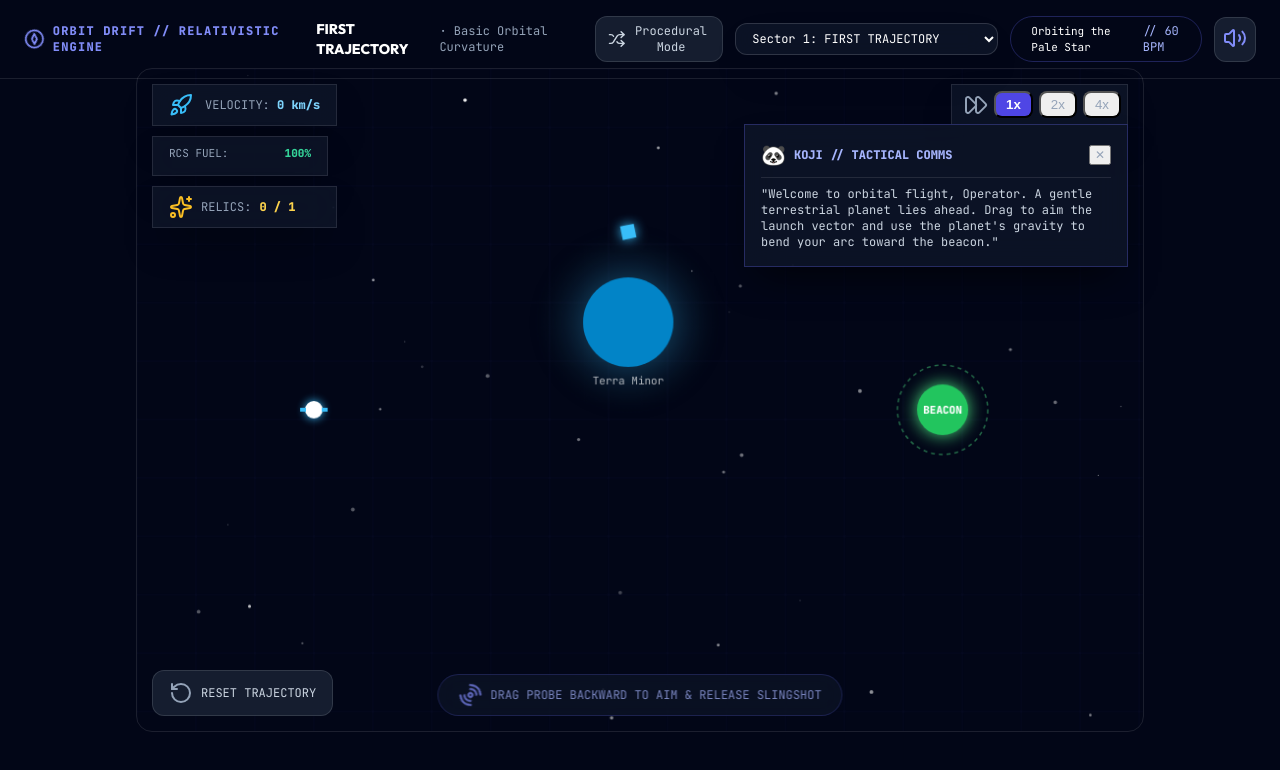
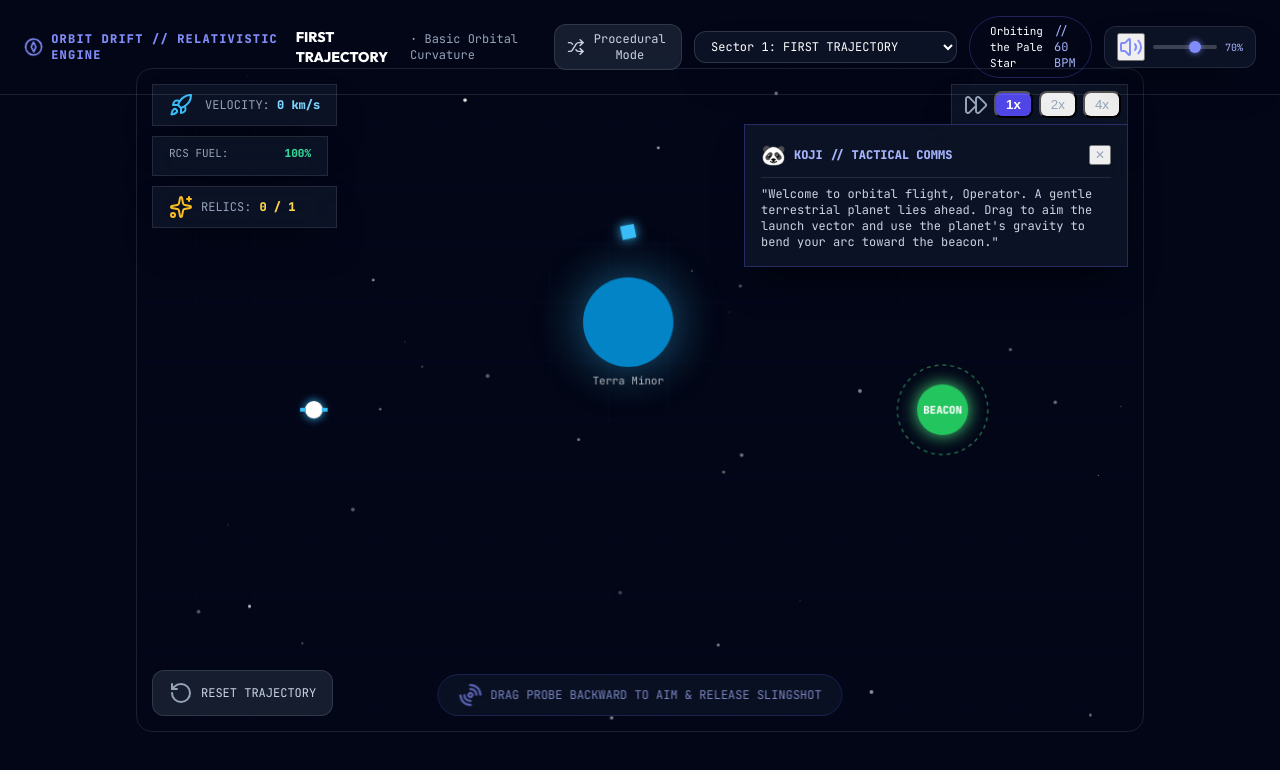
Before and after one commit to AnuraagGRao/orbital-gravity, a React (Vite) app: page / in a window 1280 px wide. Shown: the top 770 px of the page. Built offline with nearby package versions, Linux system fonts and the light colour scheme; the HTML template or start-up script is replaced by a standard one.

Commit message:
feat(orbital-gravity): add master volume slider and scale sound gain

```diff
--- a/src/App.tsx
+++ b/src/App.tsx
@@ -24,6 +24,7 @@ export default function App() {
   const [probeState, setProbeState] = useState<Probe["state"]>("docked");
   const [timeWarp, setTimeWarpState] = useState(1);
   const [isMuted, setIsMuted] = useState(celestialSound.isMuted);
+  const [volume, setVolumeState] = useState(celestialSound.volume);
 
   // Modals & Dialogue
   const [victoryModal, setVictoryModal] = useState<MissionResult | null>(null);
@@ -128,6 +129,15 @@ export default function App() {
     setIsMuted(muted);
   };
 
+  const handleVolumeChange = (newVol: number) => {
+    setVolumeState(newVol);
+    celestialSound.setVolume(newVol);
+    if (isMuted && newVol > 0) {
+      celestialSound.toggleMute();
+      setIsMuted(false);
+    }
+  };
+
   const fuelPercent = Math.round((fuel / maxFuel) * 100);
 
   return (
@@ -179,7 +189,7 @@ export default function App() {
           )}
 
           {/* Audio Indicator */}
-          {!isMuted && (
+          {!isMuted && volume > 0 && (
             <div className="hidden lg:flex items-center gap-2 px-3 py-1.5 bg-slate-900/80 border border-indigo-500/30 rounded-full text-xs font-mono text-indigo-300">
               <div className="flex items-end gap-0.5 h-3">
                 <span className="w-0.5 bg-indigo-400 rounded-full animate-pulse h-full" />
@@ -191,13 +201,29 @@ export default function App() {
             </div>
           )}
 
-          <button
-            onClick={toggleSound}
-            className="glass-btn p-2 text-slate-300 hover:text-white rounded-xl"
-            title={isMuted ? "Unmute" : "Mute"}
-          >
-            {isMuted ? <VolumeX className="w-4 h-4 text-rose-400" /> : <Volume2 className="w-4 h-4 text-indigo-400" />}
-          </button>
+          {/* Volume Slider & Mute Control */}
+          <div className="glass-panel px-3 py-1.5 flex items-center gap-2 rounded-xl">
+            <button
+              onClick={toggleSound}
+              className="text-slate-300 hover:text-white transition-all cursor-pointer flex items-center justify-center"
+              title={isMuted ? "Unmute Audio" : "Mute Audio"}
+            >
+              {isMuted || volume === 0 ? <VolumeX className="w-4 h-4 text-rose-400" /> : <Volume2 className="w-4 h-4 text-indigo-400" />}
+            </button>
+            <input
+              type="range"
+              min="0"
+              max="1"
+              step="0.05"
+              value={isMuted ? 0 : volume}
+              onChange={(e) => handleVolumeChange(parseFloat(e.target.value))}
+              className="volume-slider w-16 sm:w-20"
+              title={`Master Volume: ${Math.round((isMuted ? 0 : volume) * 100)}%`}
+            />
+            <span className="text-[10px] font-mono text-indigo-300 w-7 text-right">
+              {isMuted ? "0%" : `${Math.round(volume * 100)}%`}
+            </span>
+          </div>
         </div>
       </header>
 
--- a/src/game/sound.ts
+++ b/src/game/sound.ts
@@ -5,9 +5,17 @@ export class CelestialAudio {
   private ctx: AudioContext | null = null;
   private bgmAudio: HTMLAudioElement | null = null;
   public isMuted: boolean = false;
+  public volume: number = 0.7; // 0.0 to 1.0
 
   constructor() {
     this.isMuted = localStorage.getItem("og_muted") === "true";
+    const savedVol = localStorage.getItem("og_volume");
+    if (savedVol !== null) {
+      const parsed = parseFloat(savedVol);
+      if (!isNaN(parsed)) {
+        this.volume = Math.max(0, Math.min(1, parsed));
+      }
+    }
   }
 
   private initCtx() {
@@ -20,12 +28,23 @@ export class CelestialAudio {
     }
   }
 
+  public setVolume(val: number) {
+    this.volume = Math.max(0, Math.min(1, val));
+    localStorage.setItem("og_volume", this.volume.toString());
+
+    if (this.bgmAudio && !this.isMuted) {
+      this.bgmAudio.volume = 0.45 * this.volume;
+    }
+  }
+
   startBgm() {
-    if (this.isMuted) return;
+    if (this.isMuted || this.volume <= 0) return;
     if (!this.bgmAudio) {
       this.bgmAudio = new Audio("/audio/bgm.mp3");
       this.bgmAudio.loop = true;
-      this.bgmAudio.volume = 0.45;
+      this.bgmAudio.volume = 0.45 * this.volume;
+    } else {
+      this.bgmAudio.volume = 0.45 * this.volume;
     }
     this.bgmAudio.play().catch(() => {
       // Browser autoplay policy guard
@@ -34,7 +53,7 @@ export class CelestialAudio {
 
   // Slingshot Aim Tension Hum (frequency scales with pull distance)
   playTension(powerNormalized: number) {
-    if (this.isMuted) return;
+    if (this.isMuted || this.volume <= 0) return;
     this.initCtx();
     if (!this.ctx) return;
 
@@ -46,7 +65,7 @@ export class CelestialAudio {
     const freq = 120 + powerNormalized * 280; // 120Hz to 400Hz
     osc.frequency.setValueAtTime(freq, now);
 
-    gain.gain.setValueAtTime(0.04, now);
+    gain.gain.setValueAtTime(0.04 * this.volume, now);
     gain.gain.exponentialRampToValueAtTime(0.001, now + 0.08);
 
     osc.connect(gain);
@@ -57,7 +76,7 @@ export class CelestialAudio {
 
   // Probe Launch Swoosh
   playLaunch() {
-    if (this.isMuted) return;
+    if (this.isMuted || this.volume <= 0) return;
     this.initCtx();
     if (!this.ctx) return;
 
@@ -69,7 +88,7 @@ export class CelestialAudio {
     osc.frequency.setValueAtTime(180, now);
     osc.frequency.exponentialRampToValueAtTime(650, now + 0.25);
 
-    gain.gain.setValueAtTime(0.2, now);
+    gain.gain.setValueAtTime(0.2 * this.volume, now);
     gain.gain.exponentialRampToValueAtTime(0.001, now + 0.28);
 
     osc.connect(gain);
@@ -80,7 +99,7 @@ export class CelestialAudio {
 
   // Relic Starlight Crystal Pickup Chime
   playRelic() {
-    if (this.isMuted) return;
+    if (this.isMuted || this.volume <= 0) return;
     this.initCtx();
     if (!this.ctx) return;
 
@@ -94,7 +113,7 @@ export class CelestialAudio {
       osc.type = "sine";
       osc.frequency.setValueAtTime(freq, now + idx * 0.04);
 
-      gain.gain.setValueAtTime(0.12, now + idx * 0.04);
+      gain.gain.setValueAtTime(0.12 * this.volume, now + idx * 0.04);
       gain.gain.exponentialRampToValueAtTime(0.001, now + idx * 0.04 + 0.3);
 
       osc.connect(gain);
@@ -106,7 +125,7 @@ export class CelestialAudio {
 
   // RCS Thruster Burst
   playThruster() {
-    if (this.isMuted) return;
+    if (this.isMuted || this.volume <= 0) return;
     this.initCtx();
     if (!this.ctx) return;
 
@@ -118,7 +137,7 @@ export class CelestialAudio {
     osc.frequency.setValueAtTime(80, now);
     osc.frequency.linearRampToValueAtTime(45, now + 0.08);
 
-    gain.gain.setValueAtTime(0.08, now);
+    gain.gain.setValueAtTime(0.08 * this.volume, now);
     gain.gain.exponentialRampToValueAtTime(0.001, now + 0.08);
 
     osc.connect(gain);
@@ -129,7 +148,7 @@ export class CelestialAudio {
 
   // Wormhole Spacetime Jump
   playWormhole() {
-    if (this.isMuted) return;
+    if (this.isMuted || this.volume <= 0) return;
     this.initCtx();
     if (!this.ctx) return;
 
@@ -142,7 +161,7 @@ export class CelestialAudio {
     osc.frequency.exponentialRampToValueAtTime(1200, now + 0.2);
     osc.frequency.exponentialRampToValueAtTime(200, now + 0.4);
 
-    gain.gain.setValueAtTime(0.18, now);
+    gain.gain.setValueAtTime(0.18 * this.volume, now);
     gain.gain.exponentialRampToValueAtTime(0.001, now + 0.42);
 
     osc.connect(gain);
@@ -153,7 +172,7 @@ export class CelestialAudio {
 
   // Victory / Destination Capture Fanfare
   playVictory() {
-    if (this.isMuted) return;
+    if (this.isMuted || this.volume <= 0) return;
     this.initCtx();
     if (!this.ctx) return;
 
@@ -167,7 +186,7 @@ export class CelestialAudio {
       osc.type = "triangle";
       osc.frequency.setValueAtTime(freq, now + idx * 0.08);
 
-      gain.gain.setValueAtTime(0.15, now + idx * 0.08);
+      gain.gain.setValueAtTime(0.15 * this.volume, now + idx * 0.08);
       gain.gain.exponentialRampToValueAtTime(0.001, now + idx * 0.08 + 0.5);
 
       osc.connect(gain);
@@ -179,7 +198,7 @@ export class CelestialAudio {
 
   // Impact / Crash
   playCrash() {
-    if (this.isMuted) return;
+    if (this.isMuted || this.volume <= 0) return;
     this.initCtx();
     if (!this.ctx) return;
 
@@ -191,7 +210,7 @@ export class CelestialAudio {
     osc.frequency.setValueAtTime(110, now);
     osc.frequency.exponentialRampToValueAtTime(20, now + 0.35);
 
-    gain.gain.setValueAtTime(0.25, now);
+    gain.gain.setValueAtTime(0.25 * this.volume, now);
     gain.gain.exponentialRampToValueAtTime(0.001, now + 0.35);
 
     osc.connect(gain);
@@ -206,6 +225,9 @@ export class CelestialAudio {
     if (this.isMuted) {
       if (this.bgmAudio) this.bgmAudio.pause();
     } else {
+      if (this.bgmAudio) {
+        this.bgmAudio.volume = 0.45 * this.volume;
+      }
       this.startBgm();
     }
     return this.isMuted;
--- a/src/index.css
+++ b/src/index.css
@@ -228,3 +228,40 @@ body {
   to { transform: rotate(360deg); }
 }
 .animate-spin { animation: spin 4s linear infinite; }
+
+.w-16 { width: 4rem; }
+.w-20 { width: 5rem; }
+
+/* ── Custom Volume Slider ─────────────────────────────────────────────────── */
+input[type="range"].volume-slider {
+  -webkit-appearance: none;
+  appearance: none;
+  height: 4px;
+  background: rgba(255, 255, 255, 0.2);
+  border-radius: 9999px;
+  outline: none;
+  cursor: pointer;
+}
+input[type="range"].volume-slider::-webkit-slider-thumb {
+  -webkit-appearance: none;
+  appearance: none;
+  width: 12px;
+  height: 12px;
+  border-radius: 50%;
+  background: #818cf8;
+  cursor: pointer;
+  box-shadow: 0 0 6px rgba(129, 140, 248, 0.8);
+  transition: transform 0.15s ease;
+}
+input[type="range"].volume-slider::-webkit-slider-thumb:hover {
+  transform: scale(1.25);
+}
+input[type="range"].volume-slider::-moz-range-thumb {
+  width: 12px;
+  height: 12px;
+  border-radius: 50%;
+  background: #818cf8;
+  cursor: pointer;
+  border: none;
+  box-shadow: 0 0 6px rgba(129, 140, 248, 0.8);
+}
```
